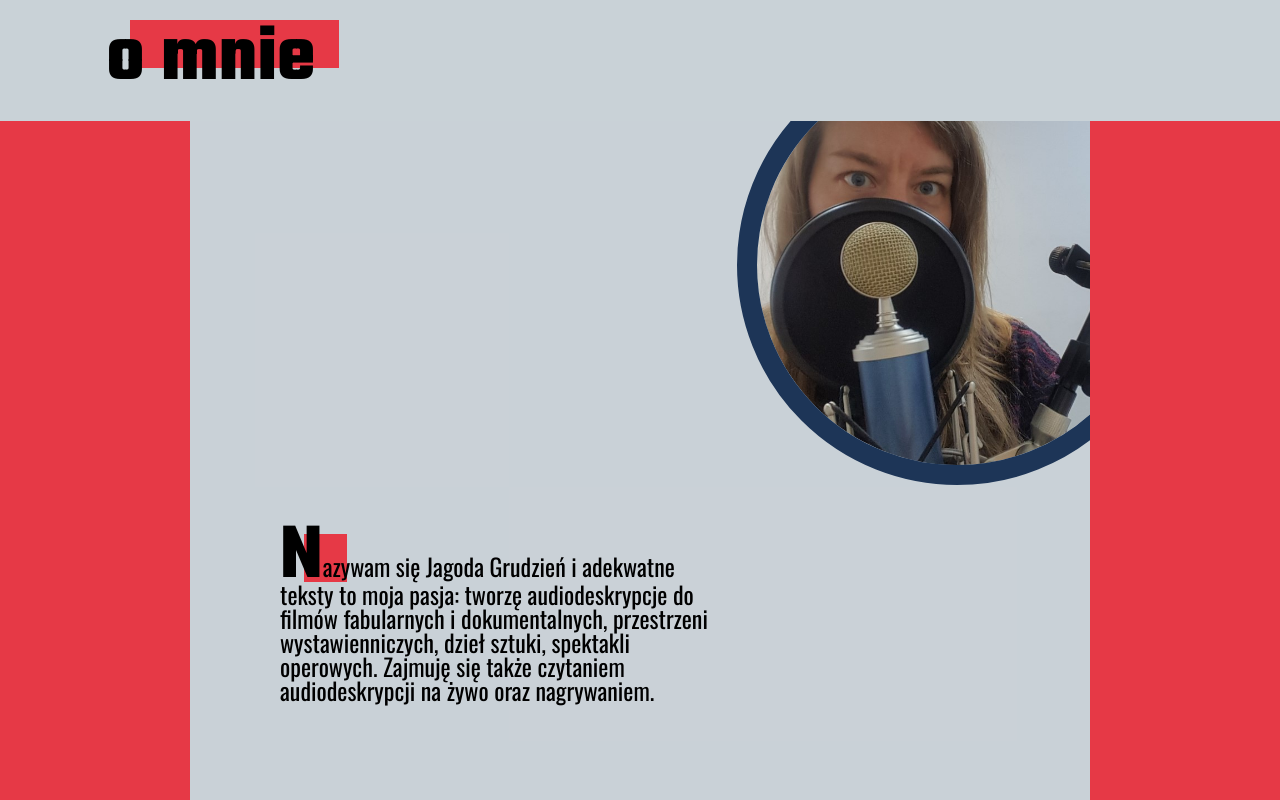
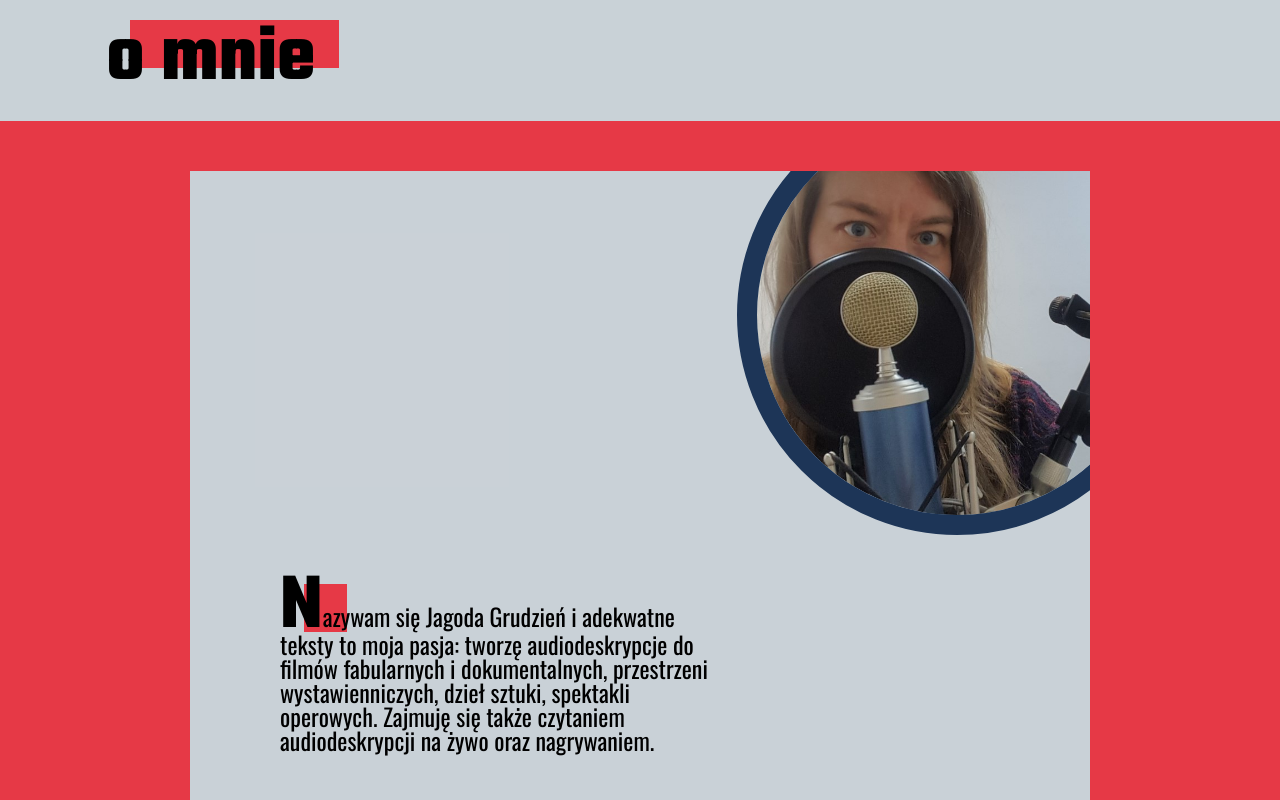
Before and after one commit to rodzinnie/adekwatnie, a React (Vite) app: page / in a window 1280 px wide. Shown: the part 1800-2600 px from the top of the page. Built offline with nearby package versions, Linux system fonts and the light colour scheme.

Commit message:
fix container

```diff
--- a/src/components/common/Container/index.module.css
+++ b/src/components/common/Container/index.module.css
@@ -13,5 +13,5 @@
 .root {
   width: 900px;
   height: 700px;
-  background-color: rgba(241, 250, 238, 0.8784313725);
+  background-color: rgba(199, 226, 231, 0.9019607843);
 }/*# sourceMappingURL=index.module.css.map */
--- a/src/components/common/Short/index.module.css
+++ b/src/components/common/Short/index.module.css
@@ -12,6 +12,7 @@
 /* BREAKPOINTS */
 .root {
   background-color: #e63946;
+  margin: 50px 0;
 }
 
 .container {
@@ -44,7 +45,6 @@
 }
 
 .aboutMe {
-  outline: 2px solid yellow;
   width: 50%;
   margin-left: 10%;
   font-family: "Oswald", sans-serif;
--- a/src/components/common/Short/index.module.scss
+++ b/src/components/common/Short/index.module.scss
@@ -2,6 +2,7 @@
 
 .root {
   background-color: $bgRed;
+  margin: 50px 0;
   // height: calc(100vh - 65px);
 }
 
```
Also changed, not shown: 1 other file (tests, documents, lock files or other folders).
